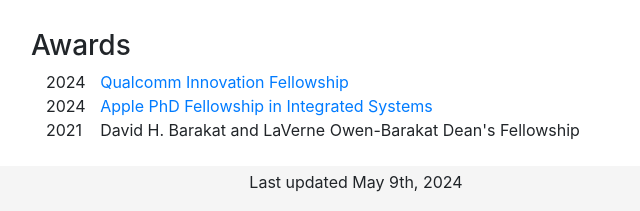
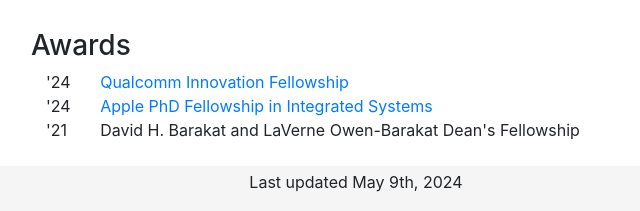
Before and after one commit to rbnprdy/rbnprdy.github.io, a plain HTML site: page index.html in a window 1280 px wide. Shown: the part 1361-1572 px from the top of the page, 284-924 px from the left. Drawn offline with nearby package versions, Linux system fonts and the light colour scheme.

Commit message:
Updated year display

```diff
--- a/index.html
+++ b/index.html
@@ -135,7 +135,7 @@
 
         <div class="container">
             <div class="row">
-                <div class="col col-1">2024</div>
+                <div class="col col-1">'24</div>
                 <div class="col">
                   <a href="https://www.qualcomm.com/research/university-relations/innovation-fellowship/2024-north-america">
                     Qualcomm Innovation Fellowship
@@ -144,7 +144,7 @@
             </div>
 
             <div class="row">
-                <div class="col col-1">2024</div>
+                <div class="col col-1">'24</div>
                 <div class="col">
                   <a href="https://www.apple.com/education/higher-education/scholars/">
                     Apple PhD Fellowship in Integrated Systems
@@ -153,7 +153,7 @@
             </div>
 
             <div class="row">
-                <div class="col col-1">2021</div>
+                <div class="col col-1">'21</div>
                 <div class="col">
                     David H. Barakat and LaVerne Owen-Barakat Dean's Fellowship
                 </div>
```
